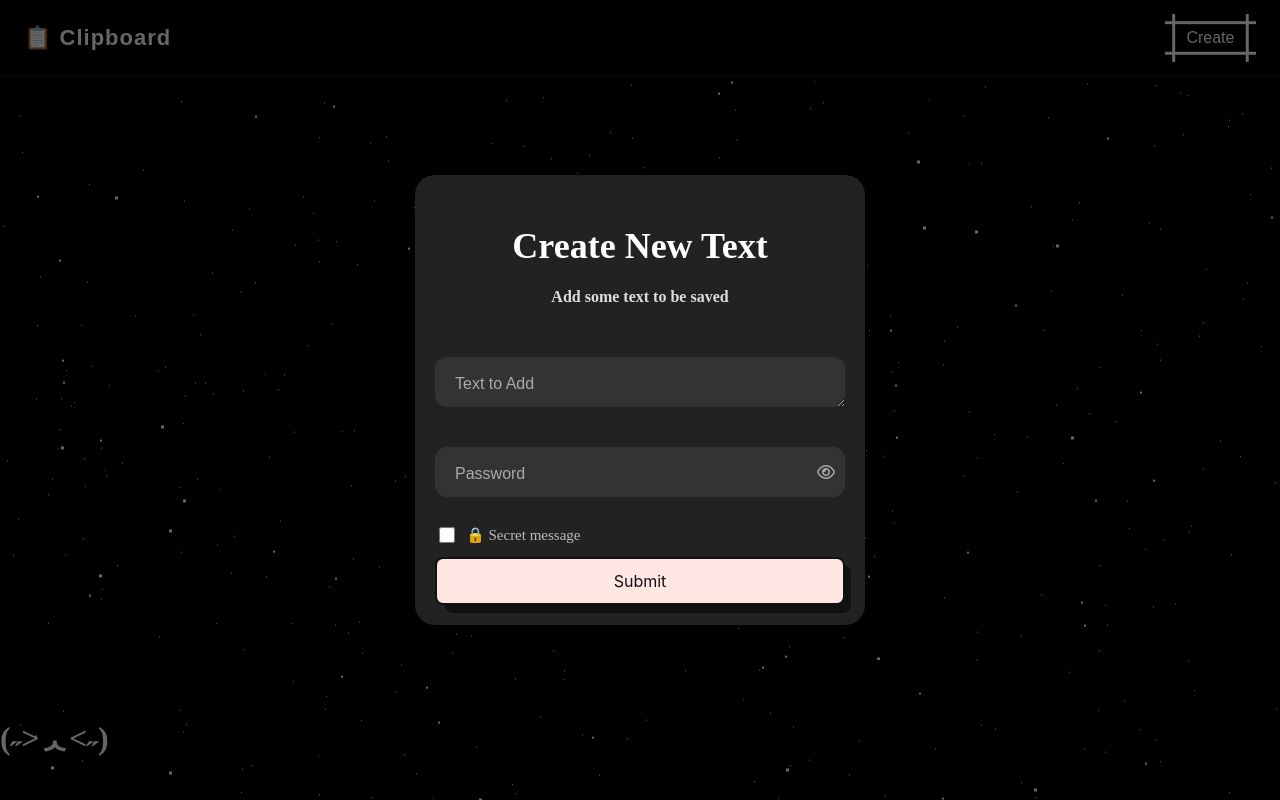
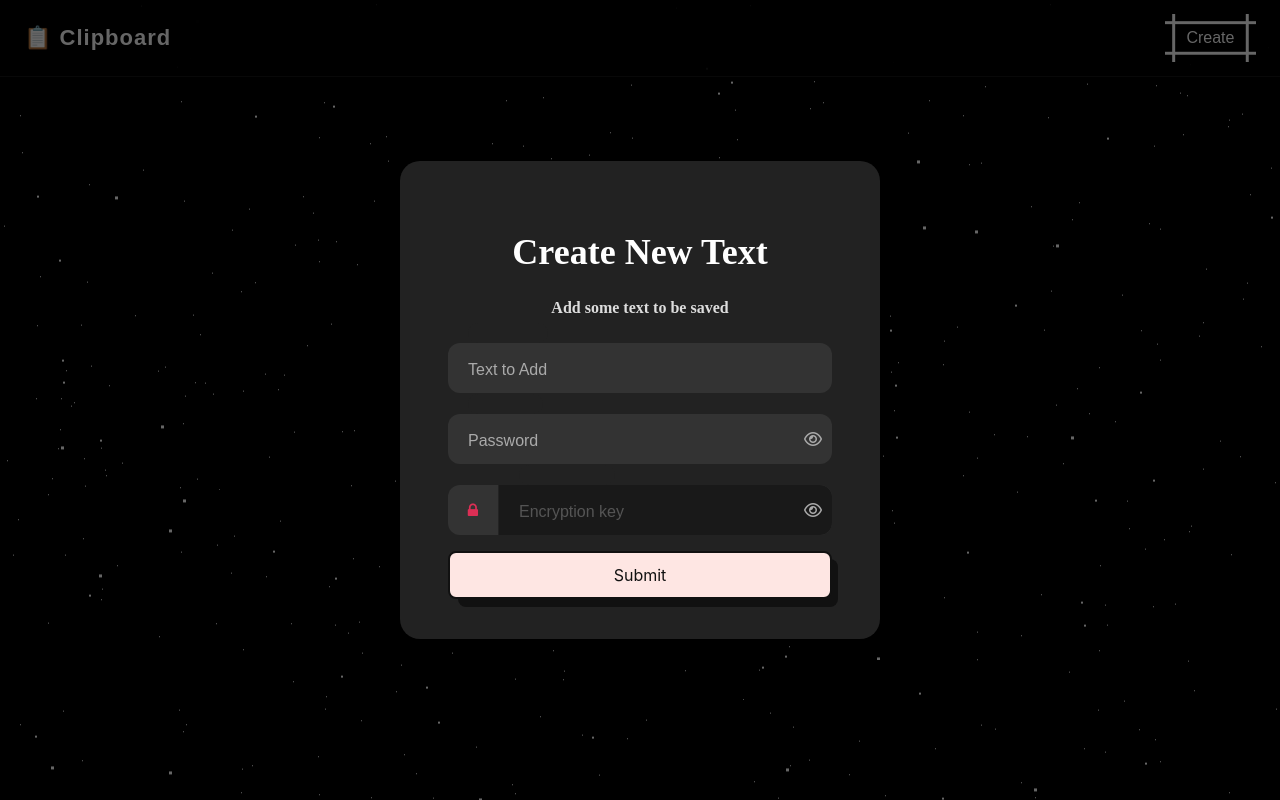
Before and after one commit to guywiththecoolusername/public-clipboard, a plain HTML site: page index.html in a window 1280 px wide. Both pictures are taken after a click on the button "Create". Shown: the top 800 px of the page. Drawn offline with Linux system fonts and the light colour scheme; no server answers.

Commit message:
Polished UI

```diff
--- a/app.js
+++ b/app.js
@@ -63,13 +63,14 @@ const errorMessage   = document.getElementById("errorMessage");
 const passwordInput  = document.getElementById("password");
 const togglePassword = document.getElementById("togglePassword");
 const secretCheckbox      = document.getElementById("secretCheckbox");
-const secretKeyContainer  = document.getElementById("secretKeyContainer");
+
 const secretKeyInput      = document.getElementById("secretKey");
 const toggleSecretKey     = document.getElementById("toggleSecretKey");
 
-// ── Secret checkbox toggle ────────────────────────────────────────
+// ── Secret checkbox — enable/disable the field ───────────────────
 secretCheckbox.addEventListener("change", () => {
-  secretKeyContainer.style.display = secretCheckbox.checked ? "block" : "none";
+  secretKeyInput.disabled = !secretCheckbox.checked;
+  if (!secretCheckbox.checked) secretKeyInput.value = "";
 });
 
 // ── Eye toggles ───────────────────────────────────────────────────
@@ -94,9 +95,8 @@ secretKeyInput.addEventListener("keydown", (e) => {
 // ── Create popup open/close ───────────────────────────────────────
 createButton.addEventListener("click", () => {
   popup.style.display = "flex";
-  // reset secret state
   secretCheckbox.checked = false;
-  secretKeyContainer.style.display = "none";
+  secretKeyInput.disabled = true;
   secretKeyInput.value = "";
 });
 closePopup.addEventListener("click",  () => popup.style.display = "none");
@@ -252,7 +252,7 @@ async function tryDecrypt(b64, action) {
 function openExpand(text, index, originBox, isDecrypted = false) {
   expandText.textContent = text;
   expandDelete.dataset.index = index;
-  expandDelete.style.display = (index !== null) ? "flex" : "none";
+
 
   const targetW = Math.min(800, window.innerWidth * 0.85);
   const targetH = window.innerHeight * 0.75;
--- a/index.html
+++ b/index.html
@@ -28,20 +28,21 @@
     <!-- Text boxes will appear here -->
   </main>
 
- <!-- Updated Popup HTML -->
+ <!-- Create Popup -->
 <div id="popup" class="hidden">
   <div class="form">
     <div class="title">Create New Text</div>
     <div class="subtitle">Add some text to be saved</div>
 
+    <!-- Text area - tall enough for code -->
     <div class="input-container ic1">
-      <textarea id="texttoadd" class="input" placeholder=" "></textarea>
+      <textarea id="texttoadd" class="input input-textarea" placeholder=" "></textarea>
       <div class="cut"></div>
       <label for="texttoadd" class="placeholder">Text to Add</label>
     </div>
 
-
-    <div class="input-container ic2" style="position: relative;">
+    <!-- Server password -->
+    <div class="input-container ic2" style="position:relative;">
       <input id="password" class="input" type="password" placeholder=" " />
       <div class="cut cut-short"></div>
       <label for="password" class="placeholder">Password</label>
@@ -49,35 +50,28 @@
          style="position:absolute;right:10px;top:50%;transform:translateY(-50%);cursor:pointer;color:#aaa;"></i>
     </div>
 
-    <!-- Secret toggle -->
-    <div id="secretToggleRow">
-      <label id="secretLabel">
-        <input type="checkbox" id="secretCheckbox" />
-        <span>🔒 Secret message</span>
+    <!-- Secret key — always visible, locked until checkbox clicked -->
+    <div class="secret-field-wrapper ic2">
+      <input type="checkbox" id="secretCheckbox" class="secret-cb" />
+      <label for="secretCheckbox" class="secret-lock-btn">
+        <i class="fa fa-lock secret-icon-lock"></i>
+        <i class="fa fa-unlock secret-icon-unlock"></i>
       </label>
+      <div class="secret-input-inner">
+        <input id="secretKey" class="input" type="password" placeholder=" " disabled />
+        <div class="cut" style="width:96px; background:#222;"></div>
+        <label for="secretKey" class="placeholder">Encryption key</label>
+        <i id="toggleSecretKey" class="fa fa-eye"
+           style="position:absolute;right:10px;top:50%;transform:translateY(-50%);cursor:pointer;color:#aaa;z-index:5;"></i>
+      </div>
+      <span class="secret-shade"></span>
     </div>
 
-    <!-- Secret key field (hidden until checkbox ticked) -->
-    <div class="input-container ic2" id="secretKeyContainer" style="display:none; position:relative;">
-      <input id="secretKey" class="input" type="password" placeholder=" " />
-      <div class="cut" style="width:88px;"></div>
-      <label for="secretKey" class="placeholder">Encryption key</label>
-      <i id="toggleSecretKey" class="fa fa-eye"
-         style="position:absolute;right:10px;top:50%;transform:translateY(-50%);cursor:pointer;color:#aaa;"></i>
-    </div>
-
-    <button type="submit" id="confirmButton" role=button class="submit">Submit</button>
+    <button type="submit" id="confirmButton" class="submit">Submit</button>
     <button id="closePopup" class="hidden">Close</button>
-
     <div id="errorMessage" class="hidden">Incorrect password</div>
   </div>
 </div>
-
-<div class="footer">
-	 <h1 align="right">
-	<p style="color:white;>
- <h1 align="left">(˶˃ᆺ˂˶) </p>
-	</h1>
 
  </div>
  </div>
--- a/styles.css
+++ b/styles.css
@@ -190,12 +190,12 @@ header {
   background-color: #222;
   border-radius: 20px;
   box-sizing: border-box;
-  height: 450px;
-  padding: 20px;
-  width: 450px;
+  height: auto;
+  padding: 40px 48px 40px;
+  width: 480px;
   display: flex;
   flex-direction: column;
-  justify-content: space-between;
+  gap: 16px;
   color: #eee;
   z-index: 10000;
 }
@@ -220,8 +220,21 @@ header {
   position: relative;
   width: 100%;
 }
-.ic1 { margin-top: 40px; }
-.ic2 { margin-top: 30px; }
+.ic1 { margin-top: 10px; }
+.ic2 { margin-top: 5px; }
+
+/* Tall textarea container */
+.ic-tall {
+  height: 160px;
+}
+.input-textarea {
+  resize: none;
+  height: 100%;
+  padding-top: 18px;
+  line-height: 1.6;
+  font-family: 'Courier New', monospace;
+  font-size: 15px;
+}
 
 .input {
   background-color: #333;
@@ -359,10 +372,11 @@ header {
     margin-top: 80px;
   }
   .form {
-    width: 90%;
-    max-width: 450px;
+    width: 92%;
+    max-width: 600px;
     height: auto;
-    min-height: 450px;
+    padding: 28px 24px;
+    gap: 12px;
   }
   .header-title {
     font-size: 18px;
@@ -506,28 +520,7 @@ header {
   }
 }
 
-/* ─── Secret checkbox row ────────────────────────────────────────── */
-#secretToggleRow {
-  display: flex;
-  align-items: center;
-  margin-top: 16px;
-}
-#secretLabel {
-  display: flex;
-  align-items: center;
-  gap: 8px;
-  color: #bbb;
-  font-size: 15px;
-  cursor: pointer;
-  user-select: none;
-}
-#secretLabel input[type="checkbox"] {
-  width: 16px;
-  height: 16px;
-  accent-color: #dc2f55;
-  cursor: pointer;
-}
-#secretLabel:hover { color: #fff; }
+/* ─── Secret lock/unlock field ───────────────────────────────────── */
 
 /* ─── Locked text box ────────────────────────────────────────────── */
 .textBox--locked {
@@ -580,10 +573,14 @@ header {
   border: 1px solid rgba(220, 47, 85, 0.4);
   border-radius: 16px;
   padding: 28px 24px 24px;
-  width: min(360px, 88vw);
+  width: min(400px, 88vw);
   box-sizing: border-box;
   box-shadow: 0 0 40px rgba(220, 47, 85, 0.15);
   animation: decryptPop 0.25s cubic-bezier(0.4,0,0.2,1);
+}
+#decryptKeyInput {
+  height: 50px !important;
+  font-size: 20px !important;
 }
 @keyframes decryptPop {
   from { transform: scale(0.92); opacity: 0; }
@@ -621,3 +618,91 @@ header {
   background: #dc2f55;
   color: #fff;
 }
+
+/* ─── Secret lock/unlock field ───────────────────────────────────── */
+.secret-field-wrapper {
+  --lock-size: 50px;
+  position: relative;      /* positioning parent for shade spans */
+  display: flex;
+  border-radius: 12px;
+  overflow: visible;
+  height: 50px;
+  background-color: #333;
+}
+
+/* Invisible checkbox — sits over the lock label, captures clicks */
+.secret-cb {
+  position: absolute;
+  opacity: 0;
+  width: var(--lock-size);
+  height: var(--lock-size);
+  cursor: pointer;
+  z-index: 6;
+  margin: 0;
+  padding: 0;
+}
+
+/* Lock label — the visible icon button */
+.secret-lock-btn {
+  width: var(--lock-size);
+  height: var(--lock-size);
+  flex-shrink: 0;
+  display: flex;
+  align-items: center;
+  justify-content: center;
+  border-right: 1px solid rgba(255,255,255,0.1);
+  cursor: pointer;
+  position: relative;
+  z-index: 2;
+  transition: background 0.2s;
+}
+.secret-lock-btn:hover { background: rgba(255,255,255,0.06); }
+
+/* Lock / unlock icons */
+.secret-icon-lock {
+  color: #dc2f55;
+  font-size: 16px;
+  position: absolute;
+  transition: opacity 0.2s, transform 0.25s;
+}
+.secret-icon-unlock {
+  color: #4caf50;
+  font-size: 16px;
+  position: absolute;
+  opacity: 0;
+  transform: rotate(-20deg);
+  transition: opacity 0.2s, transform 0.25s;
+}
+.secret-cb:checked ~ .secret-lock-btn .secret-icon-lock   { opacity: 0; transform: rotate(20deg); }
+.secret-cb:checked ~ .secret-lock-btn .secret-icon-unlock { opacity: 1; transform: rotate(0deg);  }
+
+/* Single shade — fades out when unlocked */
+.secret-shade {
+  position: absolute;
+  left: var(--lock-size);
+  right: 0;
+  top: 0;
+  bottom: 0;
+  background: rgba(0, 0, 0, 0.5);
+  z-index: 4;
+  pointer-events: all;
+  cursor: not-allowed;
+  border-radius: 0 12px 12px 0;
+  transition: opacity 0.22s ease;
+}
+.secret-cb:checked ~ .secret-shade { opacity: 0; pointer-events: none; }
+
+/* Input area */
+.secret-input-inner {
+  flex: 1;
+  position: relative;
+  height: 100%;
+}
+.secret-input-inner .input {
+  border-radius: 0 12px 12px 0;
+  height: 100%;
+}
+.secret-input-inner .input:disabled {
+  cursor: not-allowed;
+  color: #777;
+}
```
Lines whose indentation alone changed are shown as unchanged.
